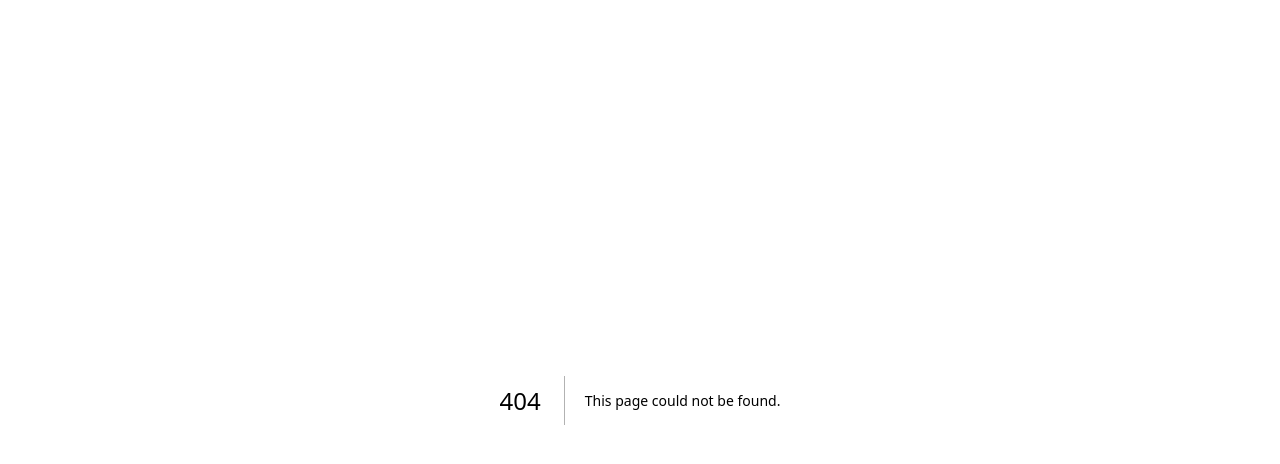
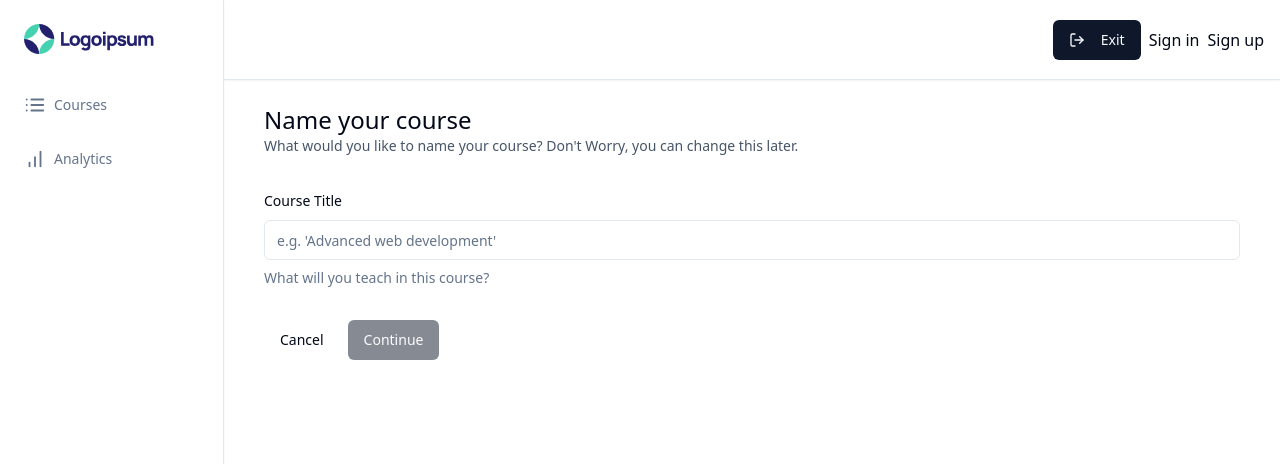
Before and after one commit to arief-github/learning-management-system-platform, a Next.js app: page /teacher/create in a window 1280 px wide. Before the commit this address had no page. Shown: the top 464 px of the page. Built offline with nearby package versions, Linux system fonts and the light colour scheme; no server answers.

Commit message:
add: creating course page

```diff
--- a/app/(dashboard)/(routes)/teacher/courses/page.tsx
+++ b/app/(dashboard)/(routes)/teacher/courses/page.tsx
@@ -1,7 +1,14 @@
+import { Button } from "@/components/ui/button";
+import Link from "next/link";
+
 const CoursesPage = () => {
     return (
-        <div>
-            Courses Page!
+        <div className="p-6">
+            <Link href='/teacher/create'>
+                <Button>
+                    New Course
+                </Button>
+            </Link>
         </div>
      );
 }
--- /dev/null
+++ b/app/(dashboard)/(routes)/teacher/create/page.tsx
@@ -0,0 +1,106 @@
+"use client";
+
+import * as z from 'zod';
+import axios from 'axios';
+import { zodResolver } from '@hookform/resolvers/zod'
+import { useForm } from 'react-hook-form';
+import { useRouter } from 'next/navigation';
+import {
+    Form,
+    FormControl,
+    FormDescription,
+    FormField,
+    FormItem,
+    FormLabel,
+    FormMessage
+ } from '@/components/ui/form'
+ import { Button } from '@/components/ui/button'
+ import { Input } from '@/components/ui/input'
+import Link from 'next/link';
+import toast from 'react-hot-toast';
+
+ const formSchema = z.object({
+    title: z.string().min(1, {
+        message: 'Title is required'
+    })
+ })
+
+const CourseCreationPage = () => {
+  const router = useRouter();
+  const form = useForm<z.infer<typeof formSchema>>({
+    resolver: zodResolver(formSchema),
+    defaultValues: {
+        title: ''
+    }
+  })
+
+  const { isSubmitting, isValid } = form.formState
+
+  const onSubmit = async (values: z.infer<typeof formSchema>) => {
+    try {
+        const response = await axios.post("/api/course", values)
+        router.push(`teacher/courses/${response.data.id}`)
+    } catch {
+        toast("Something went wrong");
+    }
+  }
+
+  return (
+    <div className='max-w-5xl mx-auto md:items-center md:justify-center h-full p-6'>
+        <div>
+            <h1 className='text-2xl'>Name your course</h1>
+            <p className='text-sm text-slate-600'>
+                What would you like to name your course? Don&apos;t Worry,
+                you can change this later.
+            </p>
+            <Form {...form}>
+                <form
+                    onSubmit={form.handleSubmit(onSubmit)}
+                    className='space-y-8 mt-8'
+                >
+                    <FormField
+                        control={form.control}
+                        name='title'
+                        render={({ field }) => (
+                            <FormItem>
+                                <FormLabel>
+                                    Course Title
+                                </FormLabel>
+                                <FormControl>
+                                    <Input
+                                        disabled={isSubmitting}
+                                        placeholder="e.g. 'Advanced web development'"
+                                        {...field}
+                                    />
+                                </FormControl>
+                                <FormDescription>
+                                    What will you teach in this course?
+                                </FormDescription>
+                                <FormMessage />
+                            </FormItem>
+                        )}
+                    />
+                    <div className='flex items-center gap-x-2'>
+                        <Link href="/">
+                            <Button
+                                type='button'
+                                variant='ghost'
+                            >
+                                Cancel
+                            </Button>
+                        </Link>
+                        <Button
+                            type='submit'
+                            disabled={!isValid || isSubmitting}
+                        >
+                            Continue
+                        </Button>
+                    </div>
+                </form>
+            </Form>
+        </div>
+    </div>
+  )
+}
+
+export default CourseCreationPage
--- a/app/layout.tsx
+++ b/app/layout.tsx
@@ -2,6 +2,7 @@
   ClerkProvider,
 } from '@clerk/nextjs'
 import './globals.css'
+import ToastProvider from '@/components/providers/toaster-provider'
 
 export default function RootLayout({
   children,
@@ -12,6 +13,7 @@
     <ClerkProvider afterSignOutUrl="/">
       <html lang="en">
         <body>
+          <ToastProvider />
           {children}
         </body>
       </html>
--- /dev/null
+++ b/components/providers/toaster-provider.tsx
@@ -0,0 +1,11 @@
+"use client"
+
+import { Toaster } from 'react-hot-toast'
+
+const ToastProvider = () => {
+  return (
+    <Toaster />
+  )
+}
+
+export default ToastProvider
--- /dev/null
+++ b/components/ui/form.tsx
@@ -0,0 +1,178 @@
+"use client"
+
+import * as React from "react"
+import * as LabelPrimitive from "@radix-ui/react-label"
+import { Slot } from "@radix-ui/react-slot"
+import {
+  Controller,
+  FormProvider,
+  useFormContext,
+  type ControllerProps,
+  type FieldPath,
+  type FieldValues,
+} from "react-hook-form"
+
+import { cn } from "@/lib/utils"
+import { Label } from "@/components/ui/label"
+
+const Form = FormProvider
+
+type FormFieldContextValue<
+  TFieldValues extends FieldValues = FieldValues,
+  TName extends FieldPath<TFieldValues> = FieldPath<TFieldValues>
+> = {
+  name: TName
+}
+
+const FormFieldContext = React.createContext<FormFieldContextValue>(
+  {} as FormFieldContextValue
+)
+
+const FormField = <
+  TFieldValues extends FieldValues = FieldValues,
+  TName extends FieldPath<TFieldValues> = FieldPath<TFieldValues>
+>({
+  ...props
+}: ControllerProps<TFieldValues, TName>) => {
+  return (
+    <FormFieldContext.Provider value={{ name: props.name }}>
+      <Controller {...props} />
+    </FormFieldContext.Provider>
+  )
+}
+
+const useFormField = () => {
+  const fieldContext = React.useContext(FormFieldContext)
+  const itemContext = React.useContext(FormItemContext)
+  const { getFieldState, formState } = useFormContext()
+
+  const fieldState = getFieldState(fieldContext.name, formState)
+
+  if (!fieldContext) {
+    throw new Error("useFormField should be used within <FormField>")
+  }
+
+  const { id } = itemContext
+
+  return {
+    id,
+    name: fieldContext.name,
+    formItemId: `${id}-form-item`,
+    formDescriptionId: `${id}-form-item-description`,
+    formMessageId: `${id}-form-item-message`,
+    ...fieldState,
+  }
+}
+
+type FormItemContextValue = {
+  id: string
+}
+
+const FormItemContext = React.createContext<FormItemContextValue>(
+  {} as FormItemContextValue
+)
+
+const FormItem = React.forwardRef<
+  HTMLDivElement,
+  React.HTMLAttributes<HTMLDivElement>
+>(({ className, ...props }, ref) => {
+  const id = React.useId()
+
+  return (
+    <FormItemContext.Provider value={{ id }}>
+      <div ref={ref} className={cn("space-y-2", className)} {...props} />
+    </FormItemContext.Provider>
+  )
+})
+FormItem.displayName = "FormItem"
+
+const FormLabel = React.forwardRef<
+  React.ElementRef<typeof LabelPrimitive.Root>,
+  React.ComponentPropsWithoutRef<typeof LabelPrimitive.Root>
+>(({ className, ...props }, ref) => {
+  const { error, formItemId } = useFormField()
+
+  return (
+    <Label
+      ref={ref}
+      className={cn(error && "text-destructive", className)}
+      htmlFor={formItemId}
+      {...props}
+    />
+  )
+})
+FormLabel.displayName = "FormLabel"
+
+const FormControl = React.forwardRef<
+  React.ElementRef<typeof Slot>,
+  React.ComponentPropsWithoutRef<typeof Slot>
+>(({ ...props }, ref) => {
+  const { error, formItemId, formDescriptionId, formMessageId } = useFormField()
+
+  return (
+    <Slot
+      ref={ref}
+      id={formItemId}
+      aria-describedby={
+        !error
+          ? `${formDescriptionId}`
+          : `${formDescriptionId} ${formMessageId}`
+      }
+      aria-invalid={!!error}
+      {...props}
+    />
+  )
+})
+FormControl.displayName = "FormControl"
+
+const FormDescription = React.forwardRef<
+  HTMLParagraphElement,
+  React.HTMLAttributes<HTMLParagraphElement>
+>(({ className, ...props }, ref) => {
+  const { formDescriptionId } = useFormField()
+
+  return (
+    <p
+      ref={ref}
+      id={formDescriptionId}
+      className={cn("text-sm text-muted-foreground", className)}
+      {...props}
+    />
+  )
+})
+FormDescription.displayName = "FormDescription"
+
+const FormMessage = React.forwardRef<
+  HTMLParagraphElement,
+  React.HTMLAttributes<HTMLParagraphElement>
+>(({ className, children, ...props }, ref) => {
+  const { error, formMessageId } = useFormField()
+  const body = error ? String(error?.message ?? "") : children
+
+  if (!body) {
+    return null
+  }
+
+  return (
+    <p
+      ref={ref}
+      id={formMessageId}
+      className={cn("text-sm font-medium text-destructive", className)}
+      {...props}
+    >
+      {body}
+    </p>
+  )
+})
+FormMessage.displayName = "FormMessage"
+
+export {
+  useFormField,
+  Form,
+  FormItem,
+  FormLabel,
+  FormControl,
+  FormDescription,
+  FormMessage,
+  FormField,
+}
--- /dev/null
+++ b/components/ui/input.tsx
@@ -0,0 +1,22 @@
+import * as React from "react"
+
+import { cn } from "@/lib/utils"
+
+const Input = React.forwardRef<HTMLInputElement, React.ComponentProps<"input">>(
+  ({ className, type, ...props }, ref) => {
+    return (
+      <input
+        type={type}
+        className={cn(
+          "flex h-10 w-full rounded-md border border-input bg-background px-3 py-2 text-base ring-offset-background file:border-0 file:bg-transparent file:text-sm file:font-medium file:text-foreground placeholder:text-muted-foreground focus-visible:outline-none focus-visible:ring-2 focus-visible:ring-ring focus-visible:ring-offset-2 disabled:cursor-not-allowed disabled:opacity-50 md:text-sm",
+          className
+        )}
+        ref={ref}
+        {...props}
+      />
+    )
+  }
+)
+Input.displayName = "Input"
+
+export { Input }
--- /dev/null
+++ b/components/ui/label.tsx
@@ -0,0 +1,26 @@
+"use client"
+
+import * as React from "react"
+import * as LabelPrimitive from "@radix-ui/react-label"
+import { cva, type VariantProps } from "class-variance-authority"
+
+import { cn } from "@/lib/utils"
+
+const labelVariants = cva(
+  "text-sm font-medium leading-none peer-disabled:cursor-not-allowed peer-disabled:opacity-70"
+)
+
+const Label = React.forwardRef<
+  React.ElementRef<typeof LabelPrimitive.Root>,
+  React.ComponentPropsWithoutRef<typeof LabelPrimitive.Root> &
+    VariantProps<typeof labelVariants>
+>(({ className, ...props }, ref) => (
+  <LabelPrimitive.Root
+    ref={ref}
+    className={cn(labelVariants(), className)}
+    {...props}
+  />
+))
+Label.displayName = LabelPrimitive.Root.displayName
+
+export { Label }
```
Also changed, not shown: package.json (+7 -1 lines), 1 other file (tests, documents, lock files or other folders).
